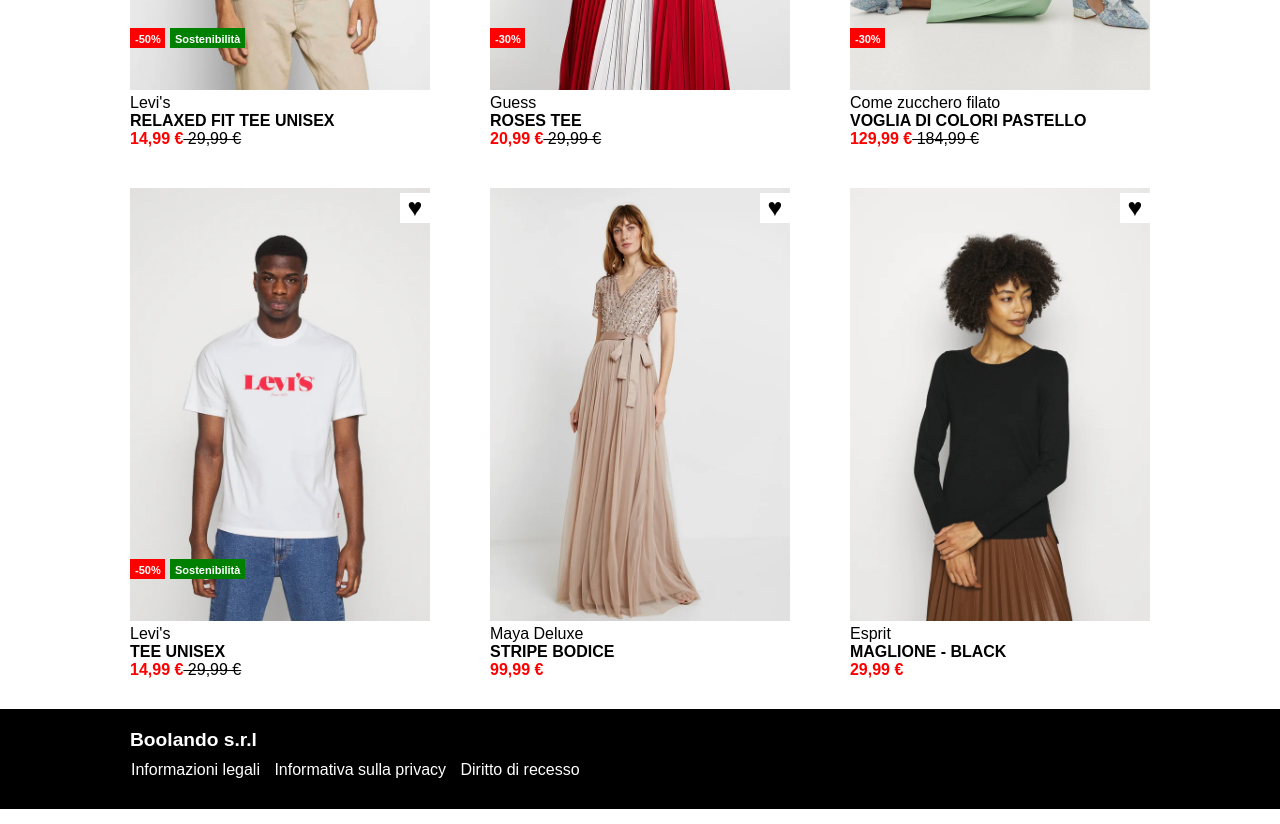
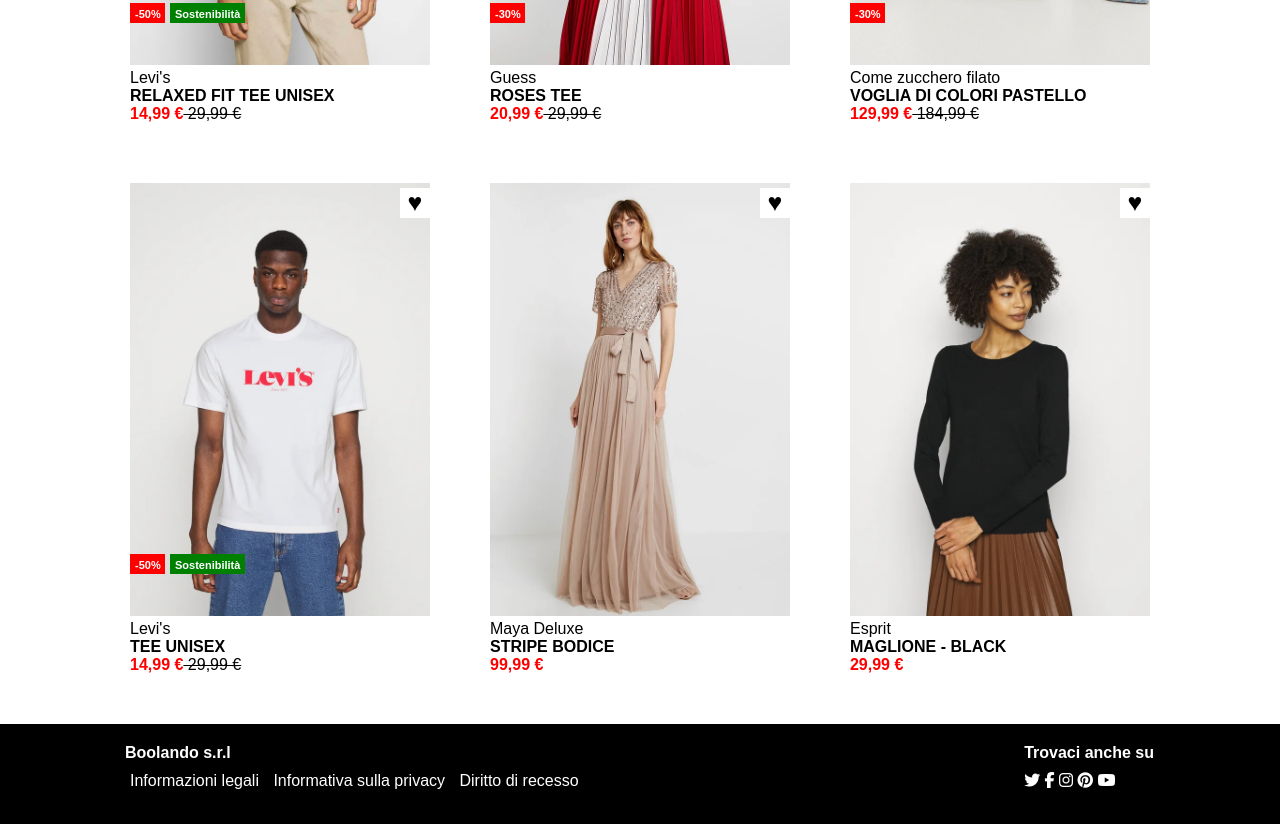
Before and after one commit to valentinaiori/html-css-boolando, a plain HTML site: page index.html in a window 1280 px wide. Shown: the part 503-1327 px from the top of the page. Drawn offline with Linux system fonts and the light colour scheme.

Commit message:
Last improvements

```diff
--- a/index.html
+++ b/index.html
@@ -5,8 +5,9 @@
     <meta http-equiv="X-UA-Compatible" content="IE=edge">
     <meta name="viewport" content="width=device-width, initial-scale=1.0">
     <title>Boolando</title>
+    <script src="https://kit.fontawesome.com/710259c6f3.js" crossorigin="anonymous"></script>
     <link rel="stylesheet" href="style.css">
-    <link rel="stylesheet" href="http://cdnjs.cloudflare.com/ajax/libs/font-awesome/4.4.0/css/font-awesome.min.css">
+
 </head>
 <body>
     <!--HEADER-->
@@ -120,13 +121,23 @@
     <footer>
         <div>
             <h2>Boolando s.r.l</h2>
-            <div class="links-footer">
-                <a href="#">Informazioni legali</a>
-                <a href="#">Informativa sulla privacy</a>
-                <a href="#">Diritto di recesso</a>
+
+        <div class="links-footer">
+            <a href="#">Informazioni legali</a>
+            <a href="#">Informativa sulla privacy</a>
+            <a href="#">Diritto di recesso</a>
+        </div>
+    </div>
+         <div>
+                <h2>Trovaci anche su</h2>
+            <div class="icons">
+                 <i class="fa fa-twitter"></i>
+                 <i class="fa-brands fa-facebook-f"></i>
+                 <i class="fa-brands fa-instagram"></i>
+                 <i class="fab fa-pinterest"></i>
+                 <i class="fa-brands fa-youtube"></i>
             </div>
         </div>
-
     </footer>
 
     <!--/FOOTER-->
--- a/style.css
+++ b/style.css
@@ -21,8 +21,8 @@ body {
 header{
     background-color: #ff6900;
     color: white;
+    height: 75px;
     width: 100%;
-    position: fixed;
     padding: 20px 20px;
     display: flex;
     justify-content: space-around;
@@ -54,6 +54,7 @@ img{
     width: calc(100% / 3 - 40px);
     flex-shrink: 0;
     position: relative;
+    margin-bottom: 20px;
 }
 
 section{
@@ -63,7 +64,7 @@ section{
     row-gap: 20px;
     margin-left: 100px;
     margin-right: 100px;
-    padding-top: 150px;
+    padding-top: 50px;
 }
 
 
@@ -139,21 +140,26 @@ footer{
     padding-bottom: 40px;
     margin-top: 20px;
     padding-top: 20px;
-
+    display: flex;
+    justify-content: space-between;
+    padding-left: 125px;
+    padding-right: 126px;
 }
 
 .links-footer{
     text-decoration: none;
     color: white;
     margin-top: 10px;
-    padding-left: 126px;
 }
 
 h2{
-    font-size: 1.2rem;
-    padding-left: 130px;
+    font-size: 1.0rem;
 }
 
 #old-price{
     text-decoration: line-through;
 }
+
+.icons{
+    margin-top: 10px;
+}
```
